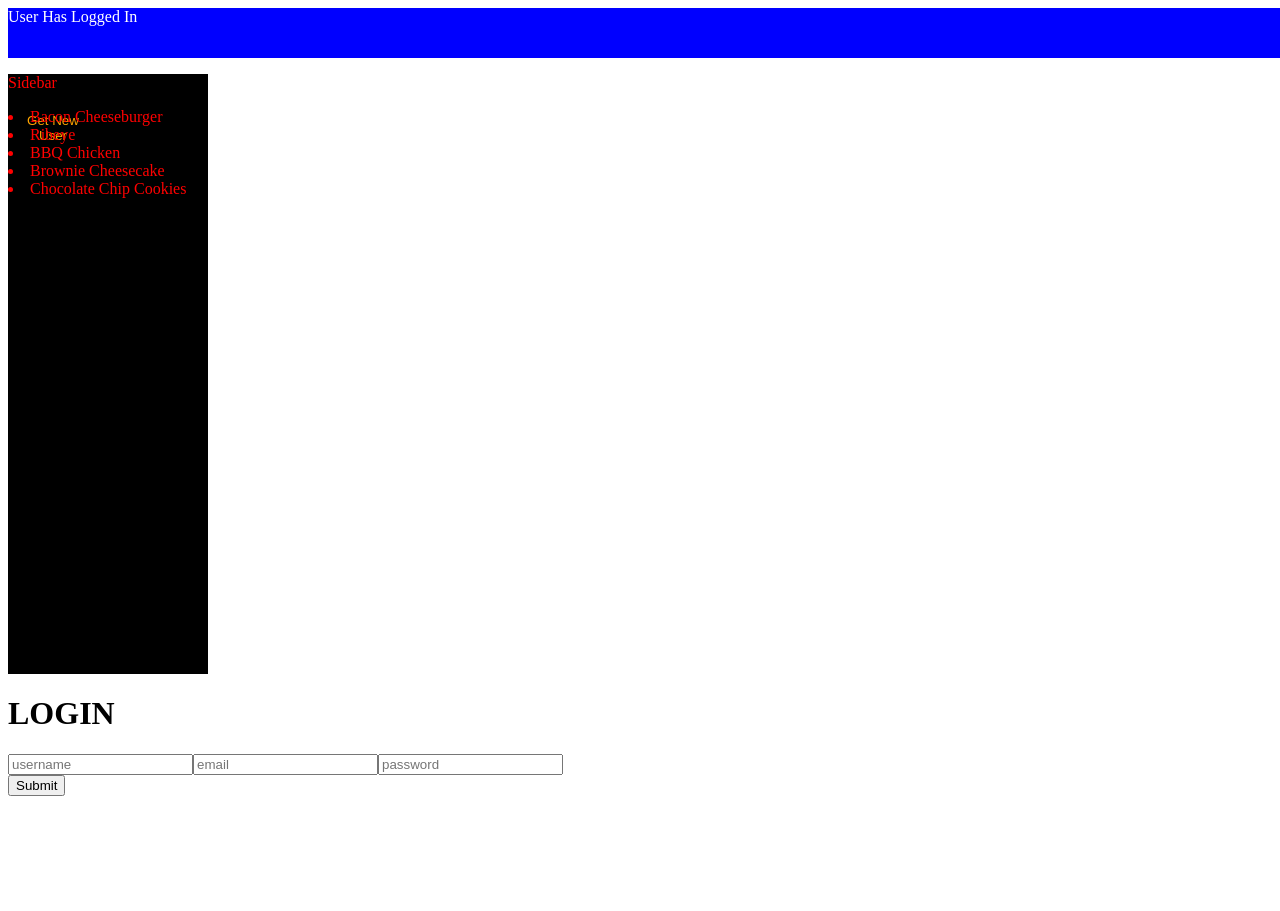
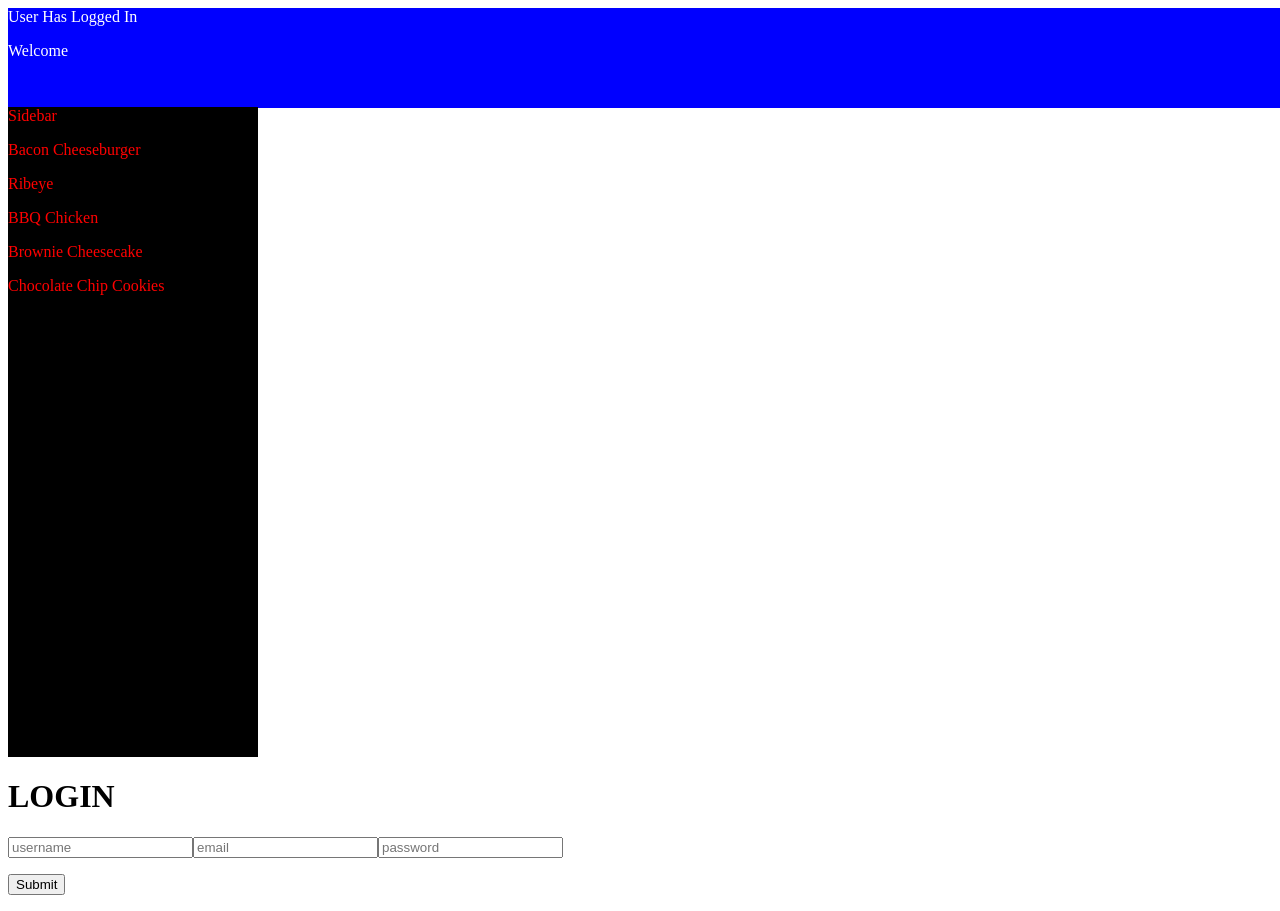
Before and after one commit to PamelaLong/digitalcrafts2, a React (Create React App) app in the folder week9/day4/form-validation-2/: page / in a window 1280 px wide. Before the commit the page ends 804 px from the top, so only its background shows below. Built offline with nearby package versions, Linux system fonts and the light colour scheme.

Commit message:
REACT form validation-2

```diff
--- a/week9/day4/form-validation-2/src/components/Form.js
+++ b/week9/day4/form-validation-2/src/components/Form.js
@@ -11,9 +11,9 @@ export default function Form() {
                 <input onChange={(e) => setFormData({ ...formData, [e.tartget.name]: e.target.value })} type="text" placeholder= "email" name="email" value={formData?.email} />
                 <input onChange={(e) => setFormData({ ...formData, [e.tartget.name]: e.target.value })} type="password" placeholder= "password" name="password" value={formData?.password} />
 
-                <div>
+                <p>
                     <input type="submit" />
-                </div>
+                </p>
             </div>
         );
     };
--- a/week9/day4/form-validation-2/src/components/Header.js
+++ b/week9/day4/form-validation-2/src/components/Header.js
@@ -1,17 +1,16 @@
 import React, { useState } from 'react';
-import { UserButton, HeaderTitle, HeaderContainer } from '../styled-components/HeaderStyle';
+import { HeaderTitle, HeaderContainer } from '../styled-components/HeaderStyle';
 
 export default function Header() {
-    const [counter, setCounter] = useState(0)
-    const [user, setUser] = useState({})
+    const user = useState({})
 
 
 
         return (
             <HeaderContainer>
-                <HeaderTitle>User Has Logged In</HeaderTitle>
+                <HeaderTitle>User Has Logged In
                 <p>Welcome {user?.name?.first} {""} {user?.name?.last}</p>
-                <UserButton onClick={() => setCounter(counter + 1)}>Get New User</UserButton>
+                </HeaderTitle>
             </HeaderContainer>
         );
     };
--- a/week9/day4/form-validation-2/src/components/Sidebar.js
+++ b/week9/day4/form-validation-2/src/components/Sidebar.js
@@ -8,11 +8,11 @@ export default function Sidebar() {
             <SidebarContainer>
                 <p>Sidebar</p>
             <div>
-                <li>Bacon Cheeseburger</li>
-                <li>Ribeye</li>
-                <li>BBQ Chicken</li>
-                <li>Brownie Cheesecake</li>
-                <li>Chocolate Chip Cookies</li>
+                <p>Bacon Cheeseburger</p>
+                <p>Ribeye</p>
+                <p>BBQ Chicken</p>
+                <p>Brownie Cheesecake</p>
+                <p>Chocolate Chip Cookies</p>
             </div>
             </SidebarContainer>
         )
--- a/week9/day4/form-validation-2/src/styled-components/FormStyle.js
+++ b/week9/day4/form-validation-2/src/styled-components/FormStyle.js
@@ -1,11 +1,7 @@
 import styled from "styled-components"
 
 export const formData = styled.div`
-color: orange;
-background-color: black;
-border: orange;
-border-radius: 4px;
 height: 400px;
-width: 400px;
+margin: auto;
 
 `
--- a/week9/day4/form-validation-2/src/styled-components/HeaderStyle.js
+++ b/week9/day4/form-validation-2/src/styled-components/HeaderStyle.js
@@ -1,27 +1,22 @@
 import styled from "styled-components"
 
-export const Welcome = styled.p`
-height: 5px;
-width: auto;
-`
-export const UserButton = styled.button`
-height: 40px;
-width: 90px;
-border: none;
-background-color: black;
-color: orange;
-border-radius: 2px;
 
-`
+// export const UserButton = styled.button`
+// height: 40px;
+// width: 90px;
+// border: none;
+// background-color: black;
+// color: orange;
+// border-radius: 2px;
+// `
 export const HeaderContainer = styled.div`
 background-color: orange;
 height: 50px;
 width: 100vw;
-
+padding-bottom: 33px;
 `
 export const HeaderTitle = styled.div`
-height: 50px;
-
+height: 100px;
 background-color: blue;
 color: white;
 
--- a/week9/day4/form-validation-2/src/styled-components/SidebarStyle.js
+++ b/week9/day4/form-validation-2/src/styled-components/SidebarStyle.js
@@ -1,12 +1,11 @@
 import styled from "styled-components"
 
 export const SidebarContainer = styled.div`
-grid-area: sidebar;
+
 background-color: black;
 color: red;
-height: 600px;
-width: 200px;
-
-
+height: 650px;
+width: 250px;
+text-align: left;
 
 `
```
